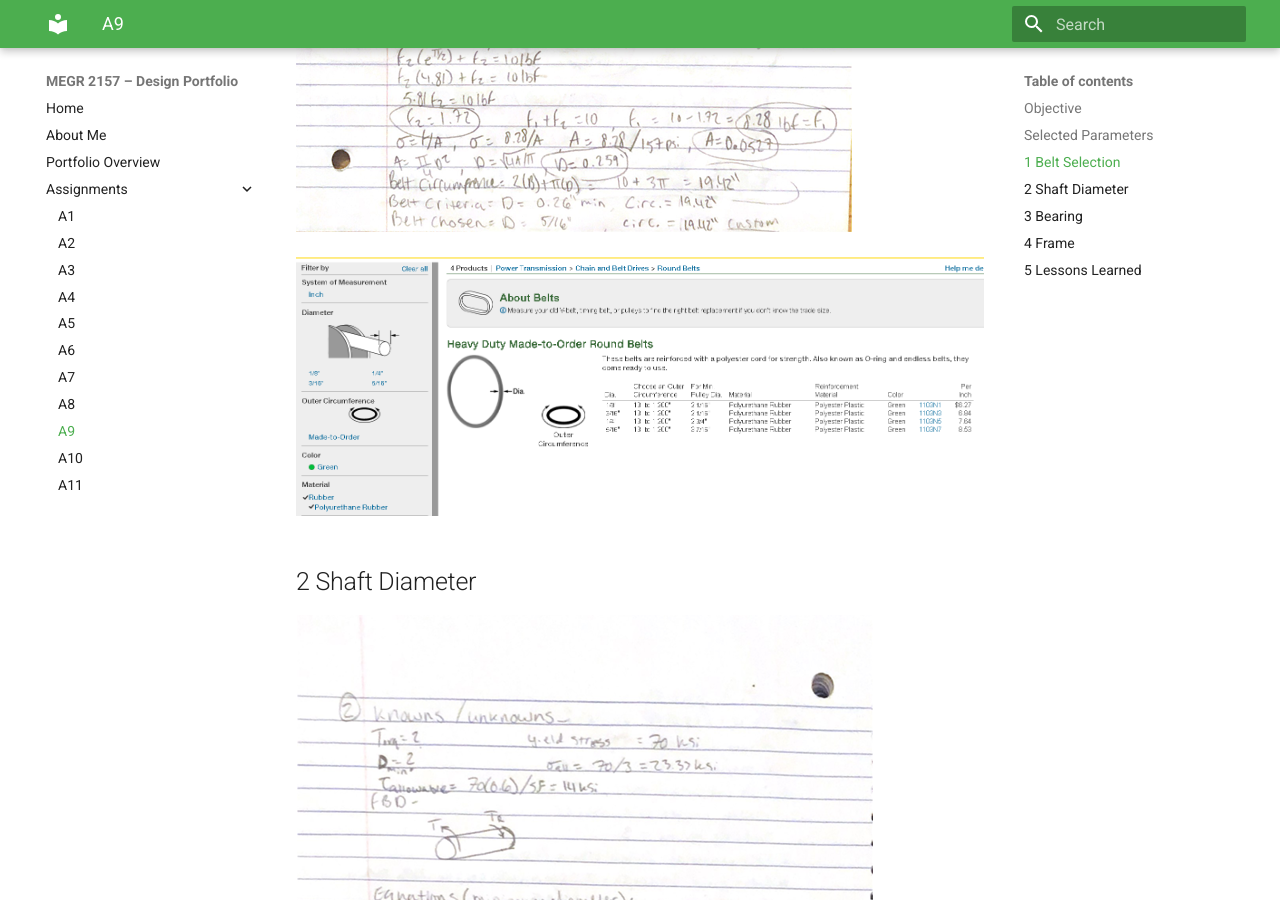
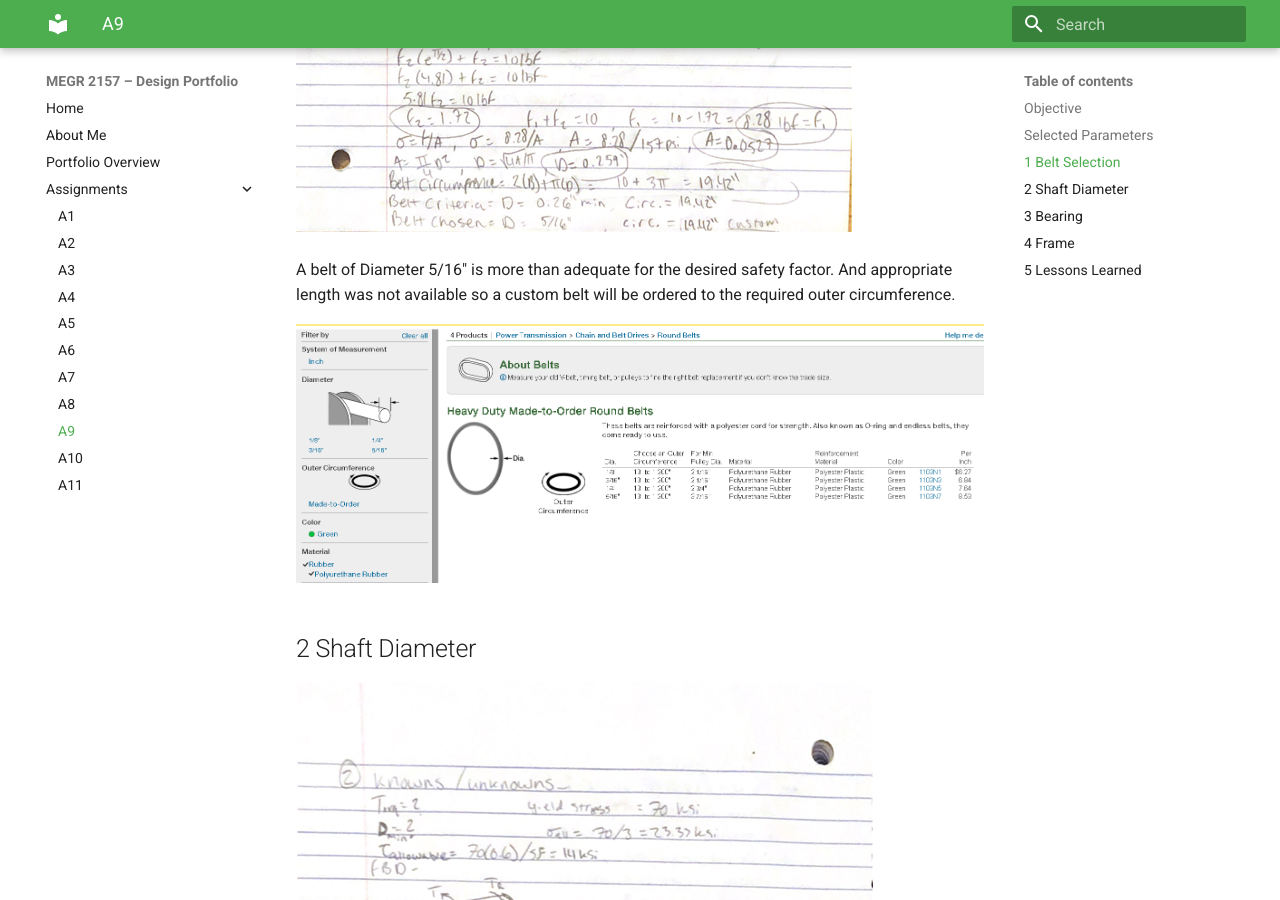
Before and after one commit to Taylor-Rockefeller-Portfolio/megr2157-portfolio, an MkDocs documentation site: the page built from docs/assignments/A09/index.md, in a window 1280 px wide and 900 px high, scrolled down 2166 px. Built offline with MkDocs 1.6.1 and Material for MkDocs 9.7.7, drawn with Linux system fonts in a browser that asks for light colours.

Commit message:
Update index.md with belt selection details
Added details about belt selection and custom order.

```diff
--- a/docs/assignments/A09/index.md
+++ b/docs/assignments/A09/index.md
@@ -15,6 +15,8 @@ Steel Pulley
 ## 1 Belt Selection
 ![](a9_work(3).png)
 
+A belt of Diameter 5/16" is more than adequate for the desired safety factor. And appropriate length was not available so a custom belt will be ordered to the required outer circumference.
+
 ![](a9_screenshot(3).png)
 
 ## 2 Shaft Diameter
```
